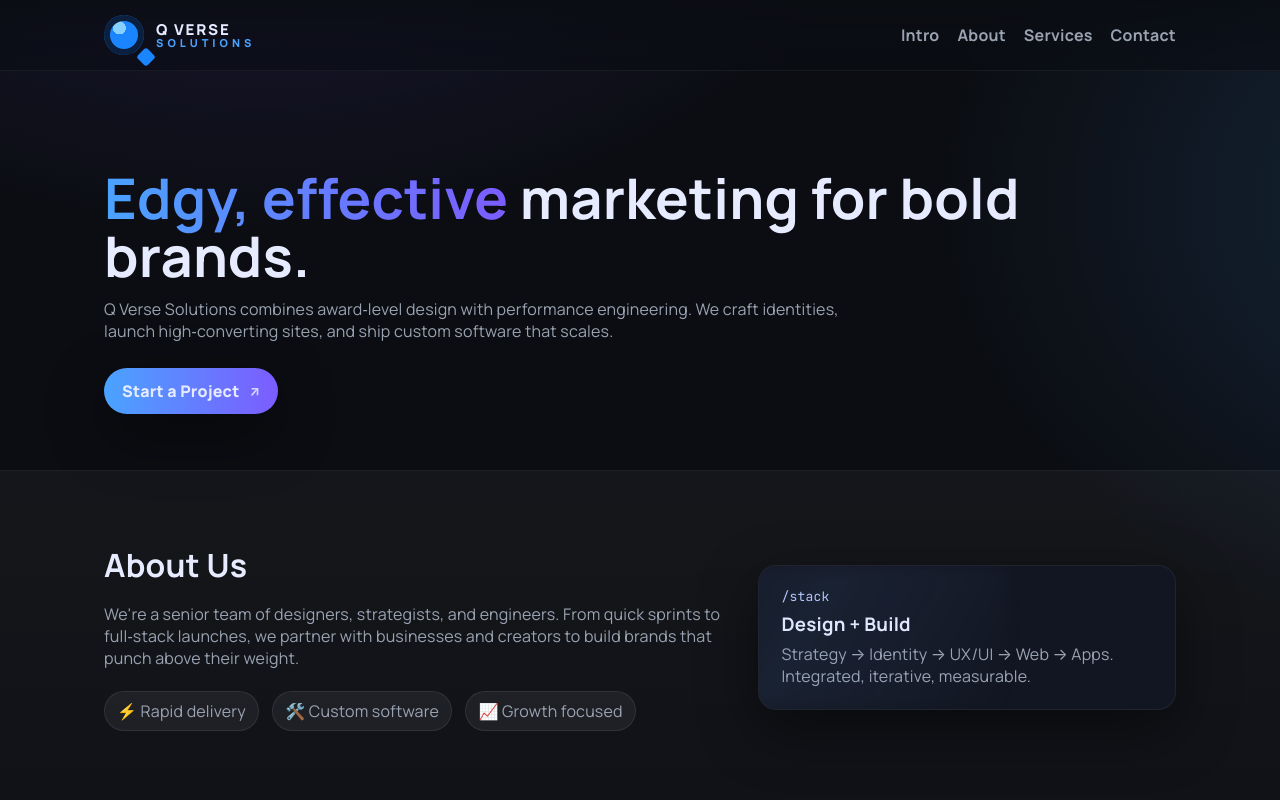
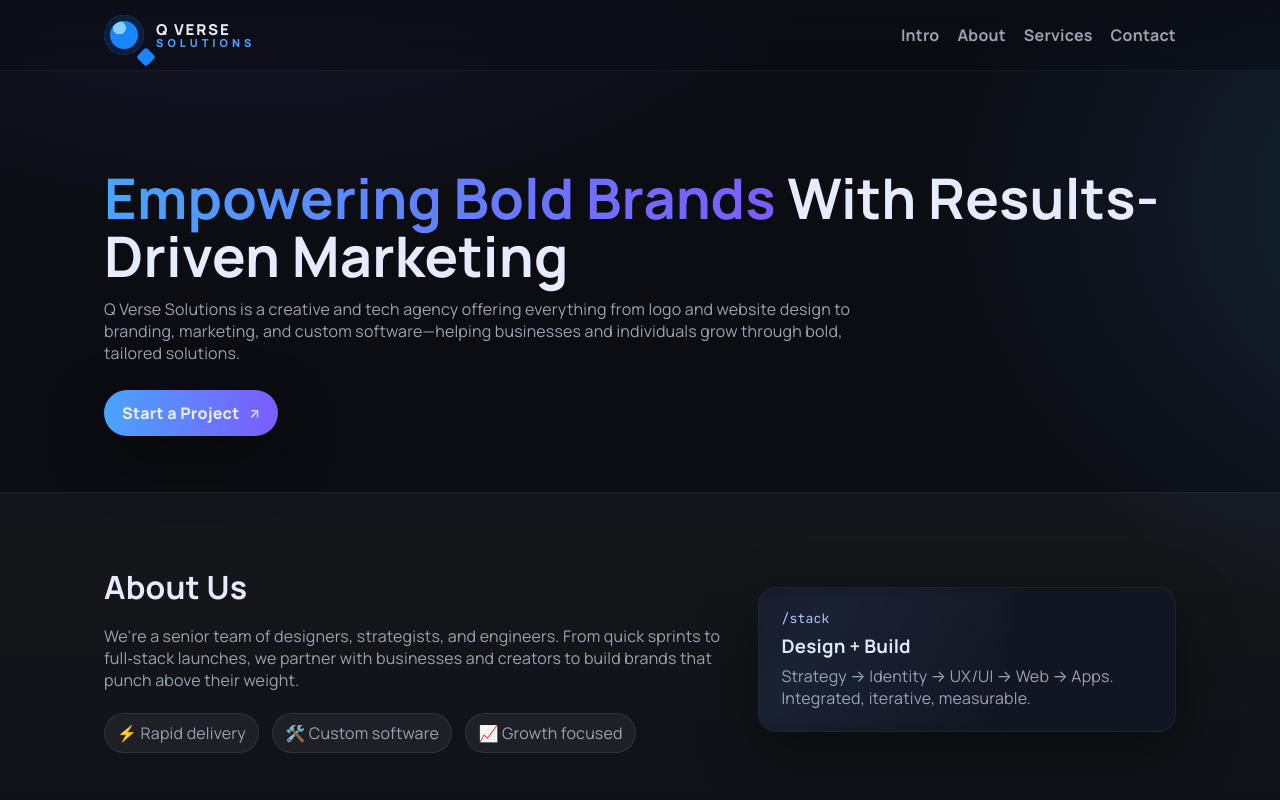
Before and after one commit to BrettTrice1220/qverse-solutions, a plain HTML site: page index.html in a window 1280 px wide. Shown: the top 800 px of the page. Drawn offline with Linux system fonts and the light colour scheme.

Commit message:
Revise hero section text for branding update
Updated the hero section to reflect a new marketing message and description.

```diff
--- a/index.html
+++ b/index.html
@@ -115,8 +115,8 @@
   <!-- HERO / INTRO -->
   <header id="intro" class="hero">
     <div class="container">
-      <h1><span class="gradient-text">Edgy, effective</span> marketing for bold brands.</h1>
-      <p>Q Verse Solutions combines award‑level design with performance engineering. We craft identities, launch high‑converting sites, and ship custom software that scales.</p>
+      <h1><span class="gradient-text">Empowering Bold Brands</span> With Results-Driven Marketing</h1>
+      <p>Q Verse Solutions is a creative and tech agency offering everything from logo and website design to branding, marketing, and custom software—helping businesses and individuals grow through bold, tailored solutions.</p>
       <a class="cta" href="#contact">Start a Project <small>↗</small></a>
     </div>
   </header>
```
